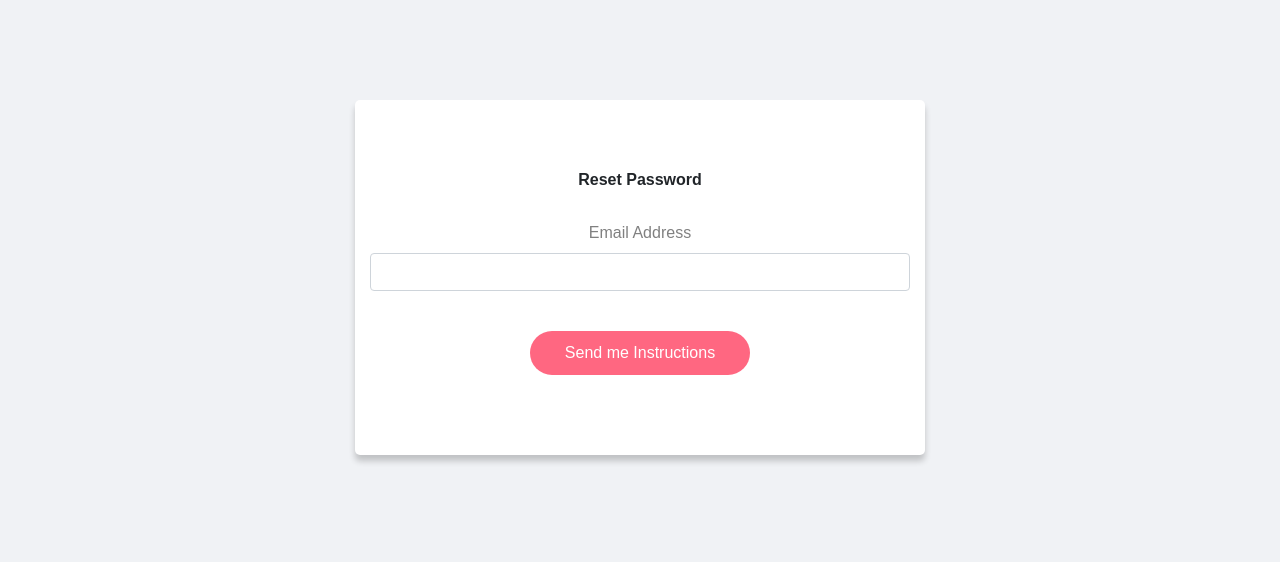
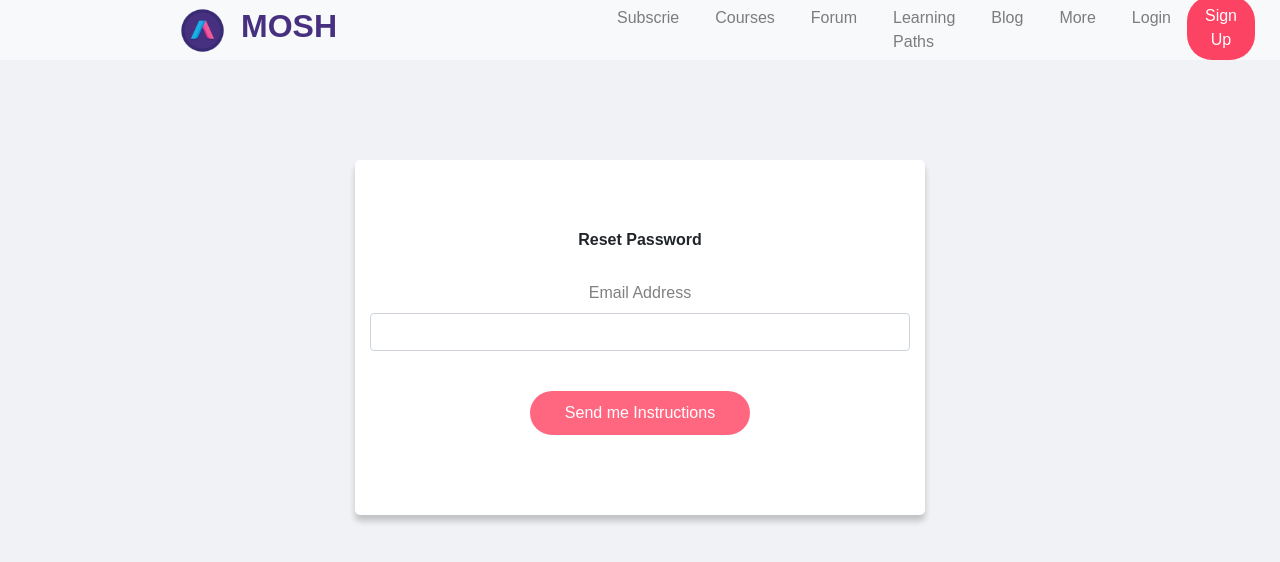
Before and after one commit to Dhanushroyal123/dhanush-programming, a React (Create React App) app: page /reset in a window 1280 px wide. Shown: the top 562 px of the page. Built offline with nearby package versions, Linux system fonts and the light colour scheme.

Commit message:
'commit'

```diff
--- a/src/App.js
+++ b/src/App.js
@@ -19,15 +19,19 @@ function App() {
             <Coursebody />
           </Route>
           <Route path='/login'>
+            <Header />
             <Login />
           </Route>
           <Route path='/signup'>
+            <Header />
             <SignUp />
           </Route>
           <Route path='/reset'>
+            <Header />
             <Reset />
           </Route>
           <Route path='/resetpass'>
+            <Header />
             <ResetPassword />
           </Route>
         </Switch>
```
